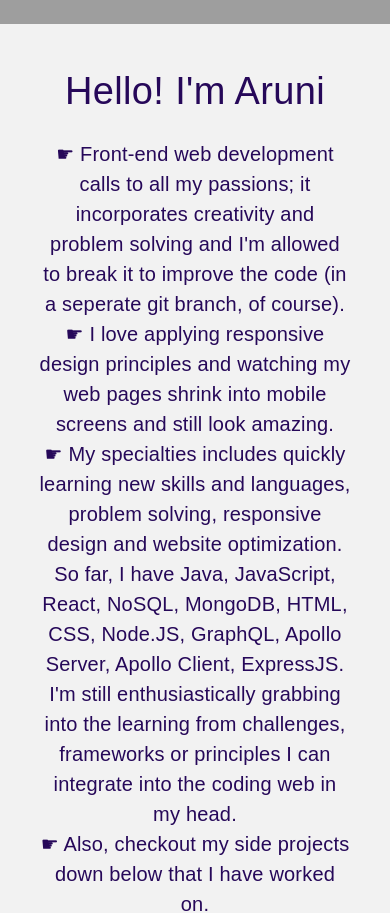
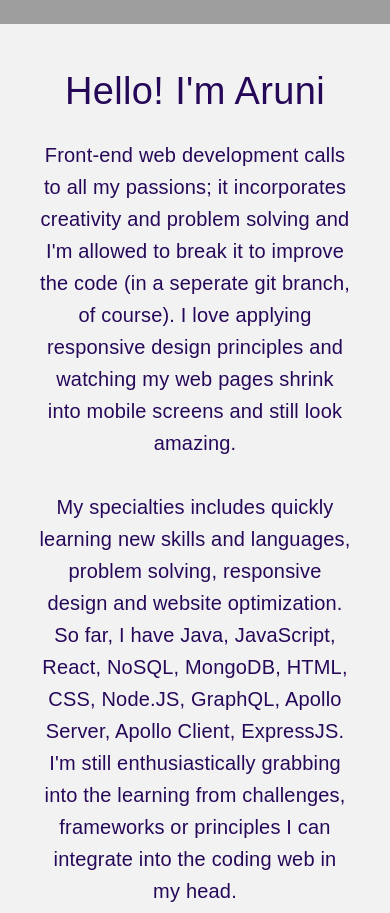
Before and after one commit to arunipatel06/portfolio, a React (Create React App) app: page / in a window 390 px wide. Shown: the part 820-1733 px from the top of the page. Built offline with nearby package versions, Linux system fonts and the light colour scheme; grey boxes are pictures that could not be loaded; what webfontloader would draw is missing.

Commit message:
make design changes and remove some components

```diff
--- a/src/AboutMe.js
+++ b/src/AboutMe.js
@@ -20,7 +20,7 @@
     fontFamily: '"Manrope", sans-serif',
     color: "#260859",
     fontSize: "20px",
-    lineHeight: "30px",
+    lineHeight: "32px",
     justifyContent: "center",
     width: "80%",
     textAlign: "center",
@@ -29,7 +29,7 @@
       width: "60%",
     },
     [theme.breakpoints.up("lg")]: {
-      width: "50%",
+      width: "70%",
     },
   },
 
@@ -78,22 +78,23 @@
           <div className={classes.aboutMeBody}>
             <Typography className={classes.title}>Hello! I'm Aruni</Typography>
             <Typography className={classes.aboutme}>
-              ☛ Front-end web development calls to all my passions; it
+              Front-end web development calls to all my passions; it
               incorporates creativity and problem solving and I'm allowed to
               break it to improve the code (in a seperate git branch, of
-              course). <br />☛ I love applying responsive design principles and
-              watching my web pages shrink into mobile screens and still look
-              amazing. <br />☛ My specialties includes quickly learning new
-              skills and languages, problem solving, responsive design and
-              website optimization. So far, I have Java, JavaScript, React,
-              NoSQL, MongoDB, HTML, CSS, Node.JS, GraphQL, Apollo Server, Apollo
+              course). I love applying responsive design principles and watching
+              my web pages shrink into mobile screens and still look amazing.{" "}
+              <br />
+              <br /> My specialties includes quickly learning new skills and
+              languages, problem solving, responsive design and website
+              optimization. So far, I have Java, JavaScript, React, NoSQL,
+              MongoDB, HTML, CSS, Node.JS, GraphQL, Apollo Server, Apollo
               Client, ExpressJS. I'm still enthusiastically grabbing into the
               learning from challenges, frameworks or principles I can integrate
-              into the coding web in my head. <br />☛ Also, checkout my side
+              into the coding web in my head. <br /> Also, checkout my side
               projects down below that I have worked on.
             </Typography>
 
-            <div>
+            {/* <div>
               <Button
                 variant="outlined"
                 startIcon={<GetAppIcon />}
@@ -107,7 +108,7 @@
               >
                 Resume
               </Button>
-            </div>
+            </div> */}
           </div>
         </Grid>
       </Grid>
--- a/src/HomePage.js
+++ b/src/HomePage.js
@@ -20,8 +20,8 @@
   const scrollToRef = (ref) => window.scrollTo(0, ref.current.offsetTop);
   const resourcesRef = useRef(null);
   const scrollToResources = () => scrollToRef(resourcesRef);
-  const skillsRef = useRef(null);
-  const scrollToSkills = () => scrollToRef(skillsRef);
+  // const skillsRef = useRef(null);
+  // const scrollToSkills = () => scrollToRef(skillsRef);
   const projectsRef = useRef(null);
   const scrollToProjects = () => scrollToRef(projectsRef);
 
@@ -33,7 +33,7 @@
     <div className={classes.root}>
       <NewNavbar
         scrollToResources={scrollToResources}
-        scrollToSkills={scrollToSkills}
+        // scrollToSkills={scrollToSkills}
         scrollToTop={scrollToTop}
         scrollToProjects={scrollToProjects}
       />
@@ -88,9 +88,9 @@
       <div ref={projectsRef}>
         <Projects />
       </div>
-      <div ref={skillsRef}>
+      {/* <div ref={skillsRef}>
         <Skills />
-      </div>
+      </div> */}
       <div>
         <Footer />
       </div>
--- a/src/JssStyleSheet/JssSkill.js
+++ b/src/JssStyleSheet/JssSkill.js
@@ -1,43 +1,43 @@
-import { makeStyles } from '@material-ui/core/styles';
+import { makeStyles } from "@material-ui/core/styles";
 
 export const useStyles = makeStyles((theme) => ({
   skills: {
-      textAlign: 'center',
+    textAlign: "center",
   },
   header: {
-      textAlign: 'center',
+    textAlign: "center",
     fontFamily: '"Manrope", sans-serif',
-      fontSize: '35px',
-      lineHeight: '35px',
-      color: '#260859',
-      justifyContent: 'center',
-      display: 'flex',
-      margin: '30px 0px',
-      [theme.breakpoints.up('sm')]: {
-        margin: '50px 0px',
+    fontSize: "35px",
+    lineHeight: "35px",
+    color: "#260859",
+    justifyContent: "center",
+    display: "flex",
+    margin: "30px 0px",
+    [theme.breakpoints.up("sm")]: {
+      margin: "50px 0px",
     },
   },
   divider: {
-      height: '1px',
-      backgroundColor: '#f0f2f5',
+    height: "1px",
+    backgroundColor: "#f0f2f5",
   },
   pieBody: {
-      [theme.breakpoints.up('sm')]: {
-        padding: '0px 150px',
+    [theme.breakpoints.up("sm")]: {
+      padding: "0px 150px",
     },
-      [theme.breakpoints.up('md')]: {
-        padding: '0px 50px 0px 250px',
+    [theme.breakpoints.up("md")]: {
+      padding: "0px 50px 0px 250px",
     },
-      [theme.breakpoints.up('lg')]: {
-        padding: '0px 0px 0px 350px',
+    [theme.breakpoints.up("lg")]: {
+      padding: "0px 0px 60px 350px",
     },
   },
   barBody: {
-      [theme.breakpoints.up('sm')]: {
-        padding: '0px 100px',
+    [theme.breakpoints.up("sm")]: {
+      padding: "0px 100px",
     },
-      [theme.breakpoints.up('lg')]: {
-        padding: '17px 100px 0px 0px',
+    [theme.breakpoints.up("lg")]: {
+      padding: "17px 100px 0px 0px",
     },
   },
 }));
--- a/src/MobileNavMenu.js
+++ b/src/MobileNavMenu.js
@@ -1,26 +1,26 @@
-import React, { Fragment, useState } from 'react';
-import { makeStyles } from '@material-ui/core/styles';
-import { Clear } from '@material-ui/icons';
-import { Button, Divider, IconButton } from '@material-ui/core';
-import ContactMeForm from './ContactMeForm';
+import React, { Fragment, useState } from "react";
+import { makeStyles } from "@material-ui/core/styles";
+import { Clear } from "@material-ui/icons";
+import { Button, Divider, IconButton } from "@material-ui/core";
+import ContactMeForm from "./ContactMeForm";
 
 const useStyles = makeStyles((theme) => ({
   mobileButtonContainer: {
-    textAlign: 'center',
+    textAlign: "center",
   },
   mobileButton: {
     fontFamily: '"Mada", sans-serif',
-    fontStyle: 'normal',
+    fontStyle: "normal",
     fontWeight: 500,
     fontSize: 16,
-    lineHeight: '53px',
+    lineHeight: "53px",
   },
   buttonBottomNav: {
-    margin: '8px 10px 0px 10px',
+    margin: "8px 10px 0px 10px",
   },
   icon2: {
-    height: '45px',
-    width: '55px',
+    height: "45px",
+    width: "55px",
   },
 }));
 
@@ -35,9 +35,9 @@
     <Fragment>
       <div
         style={{
-          display: 'flex',
-          justifyContent: 'space-between',
-          alignItems: 'center',
+          display: "flex",
+          justifyContent: "space-between",
+          alignItems: "center",
         }}
       >
         <IconButton
@@ -49,7 +49,7 @@
       <Divider />
       <div>
         <div className={classes.mobileButtonContainer}>
-          <Button
+          {/* <Button
             className={classes.mobileButton}
             onClick={() => {
               setMobileOverlay((mobileOverlay) => !mobileOverlay);
@@ -57,7 +57,7 @@
             }}
           >
             Skills
-          </Button>
+          </Button> */}
 
           <div className={classes.mobileButtonContainer}>
             <Button
--- a/src/Navbar.js
+++ b/src/Navbar.js
@@ -230,12 +230,12 @@
                 Projects
               </Button>
 
-              <Button
+              {/* <Button
                 className={trans ? classes.transButton : classes.button}
                 onClick={props.scrollToSkills}
               >
                 Skills
-              </Button>
+              </Button> */}
               <Button
                 className={trans ? classes.transButton : classes.button}
                 onClick={() => setOpen(true)}
```
Also changed, not shown: 1 other file (tests, documents, lock files or other folders). Lines whose indentation alone changed are shown as unchanged.
